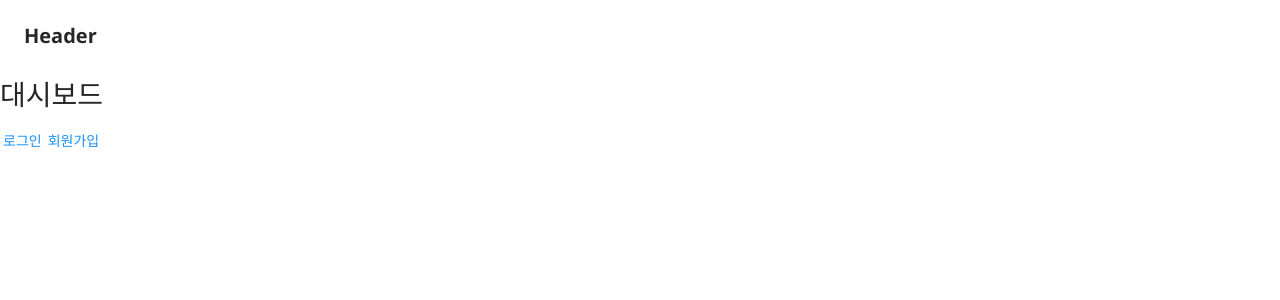
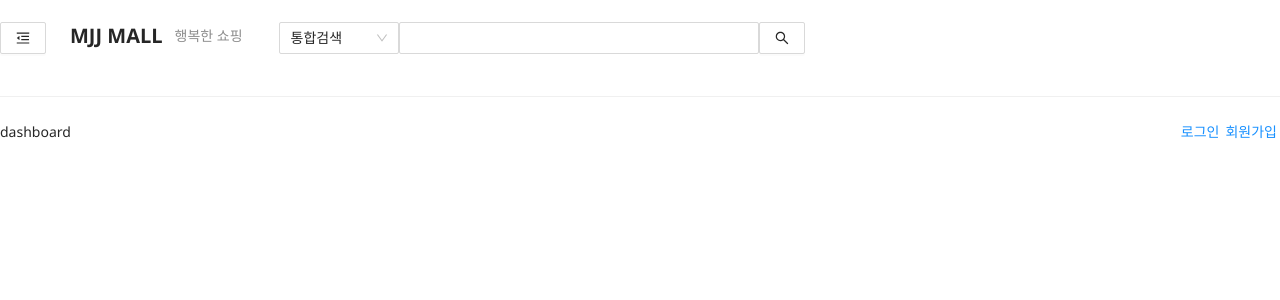
Before and after one commit to kms970/mjj_mall, a React (Create React App) app in the folder mjj_mall-webapp/: page / in a window 1280 px wide. Shown: the top 300 px of the page. Built offline with nearby package versions, Linux system fonts and the light colour scheme.

Commit message:
header, Menu 수정
header, Menu 수정

```diff
--- a/mjj_mall-webapp/src/App.js
+++ b/mjj_mall-webapp/src/App.js
@@ -9,13 +9,14 @@ import JoinProvider from './login/join/joinProvider';
 import JoinComplete from "./login/join/JoinComplete";
 import {PageHeader} from "antd";
 import Header from "./common/header";
+import MenuFunction from "./common/Menu";
 function App() {
   return (
    <div>
      <BrowserRouter>
        <Routes>
          <Route element={<Header />}>
-           <Route path="/" element={<Dashboard/>}/>
+             <Route path="/" element={<Dashboard/>}/>
          </Route>
          <Route path="/login" element={<Login/>} />
          <Route path="/join" element={<Join/>} />
--- /dev/null
+++ b/mjj_mall-webapp/src/common/Menu.js
@@ -0,0 +1,33 @@
+import React from 'react';
+import { Menu } from 'antd';
+
+function MenuFunction() {
+  const { SubMenu } = Menu;
+
+   return (
+     <div>
+       <Menu
+         style={{width: 256}}
+         defaultSelectedKeys={['1']}
+         mode="vertical"
+       >
+         <Menu.Item key="1" >브랜드패션</Menu.Item>
+         <Menu.Item key="2" >트렌드패션</Menu.Item>
+         <Menu.Item key="3" >뷰티</Menu.Item>
+         <Menu.Item key="4" >식품</Menu.Item>
+         <Menu.Item key="5" >스포츠/레저/자동차</Menu.Item>
+         <Menu.Item key="6" >출산/육아</Menu.Item>
+         <Menu.Item key="7" >가구/인테리어</Menu.Item>
+         <SubMenu key="sub1" title="생활/건강">
+           <Menu.Item key="8">화장품</Menu.Item>
+         </SubMenu>
+
+         <SubMenu key="sub2" title="가전/디지털">
+           <Menu.Item key="9">김치냉장고</Menu.Item>
+           <Menu.Item key="10">모니터</Menu.Item>
+         </SubMenu>
+       </Menu>
+     </div>
+   )
+}
+export default MenuFunction;
--- a/mjj_mall-webapp/src/common/header.js
+++ b/mjj_mall-webapp/src/common/header.js
@@ -1,15 +1,69 @@
-import {PageHeader} from "antd";
-import React from "react";
-import {Outlet} from "react-router-dom";
+import {Menu, PageHeader, Button, Input, Select, Divider} from "antd";
+import React, {useState} from "react";
+import {Link, Outlet} from "react-router-dom";
+import {MenuOutlined, MenuUnfoldOutlined, MenuFoldOutlined, SearchOutlined  } from "@ant-design/icons";
+import MenuFunction from "./Menu";
 
 function Header() {
+  const [MenuVisble, setMenuVisble] = useState(false);
+  const [searchType, setSearchType] = useState("");
+  const [searchInputData, setSearchInputData] = useState("");
+  const { Option } = Select;
+  const SubMenu = Menu.SubMenu;
+
+
+  const visbleToggle = () => {
+    setMenuVisble(!MenuVisble);
+  }
+
+  const setSearchInputDataFunction = (e) => {
+    setSearchInputData(e.target.value);
+  }
+
+  const submitSearchData = () => {
+    console.log("검색 타입: ", searchType, ", 검색 내용: ", searchInputData);
+  }
+
+
   return (
     <div>
-      <PageHeader
-        className="site-page-header"
-        title="Header"
-        style={{display: 'inline-block'}}
-      />
+
+      <div>
+        <Button onClick={visbleToggle} style={{display: "inline-block"}}>
+          {React.createElement(MenuVisble ? MenuUnfoldOutlined : MenuFoldOutlined)}
+        </Button>
+        <PageHeader
+          className="site-page-header"
+          title="MJJ MALL"
+          subTitle="행복한 쇼핑"
+          style={{display: 'inline-block'}}
+        />
+        <div style={{display: "inline-block"}}>
+          <span>
+            <Select defaultValue={searchType} style={{ width: 120 }} onChange={setSearchType}>
+              <Option value="">통합검색</Option>
+              <Option value="쇼킹딜">쇼킹딜</Option>
+              <Option value="가격비교">가격비교</Option>
+              <Option value="아마존">아마존</Option>
+              <Option value="오늘발송">오늘발송</Option>
+            </Select>
+          </span>
+          <span><Input style={{width: 360}} onChange={setSearchInputDataFunction}/></span>
+          <span><Button onClick={submitSearchData}><SearchOutlined /></Button></span>
+        </div>
+      </div>
+      <Divider />
+      <div style={{float:"right"}}>
+          <span style={{margin:"3px"}}>
+            <Link to="/login">로그인</Link>
+          </span>
+        <span style={{margin:"3px"}}>
+            <Link to="/join">회원가입</Link>
+          </span>
+      </div>
+      {
+        MenuVisble ? <MenuFunction/> : <></>
+      }
       <Outlet />
     </div>
   )
--- a/mjj_mall-webapp/src/dashboard/index.js
+++ b/mjj_mall-webapp/src/dashboard/index.js
@@ -8,12 +8,7 @@ import {PageHeader} from "antd";
 function dashboard() {
   return (
     <div>
-
-      <h1>대시보드</h1>
-
-      <div><span style={{margin:"3px"}}><Link to="/login">로그인</Link></span><span style={{margin:"3px"}}><Link to="/join">회원가입</Link></span></div>
-
-
+      dashboard
     </div>
   )
 }
```
